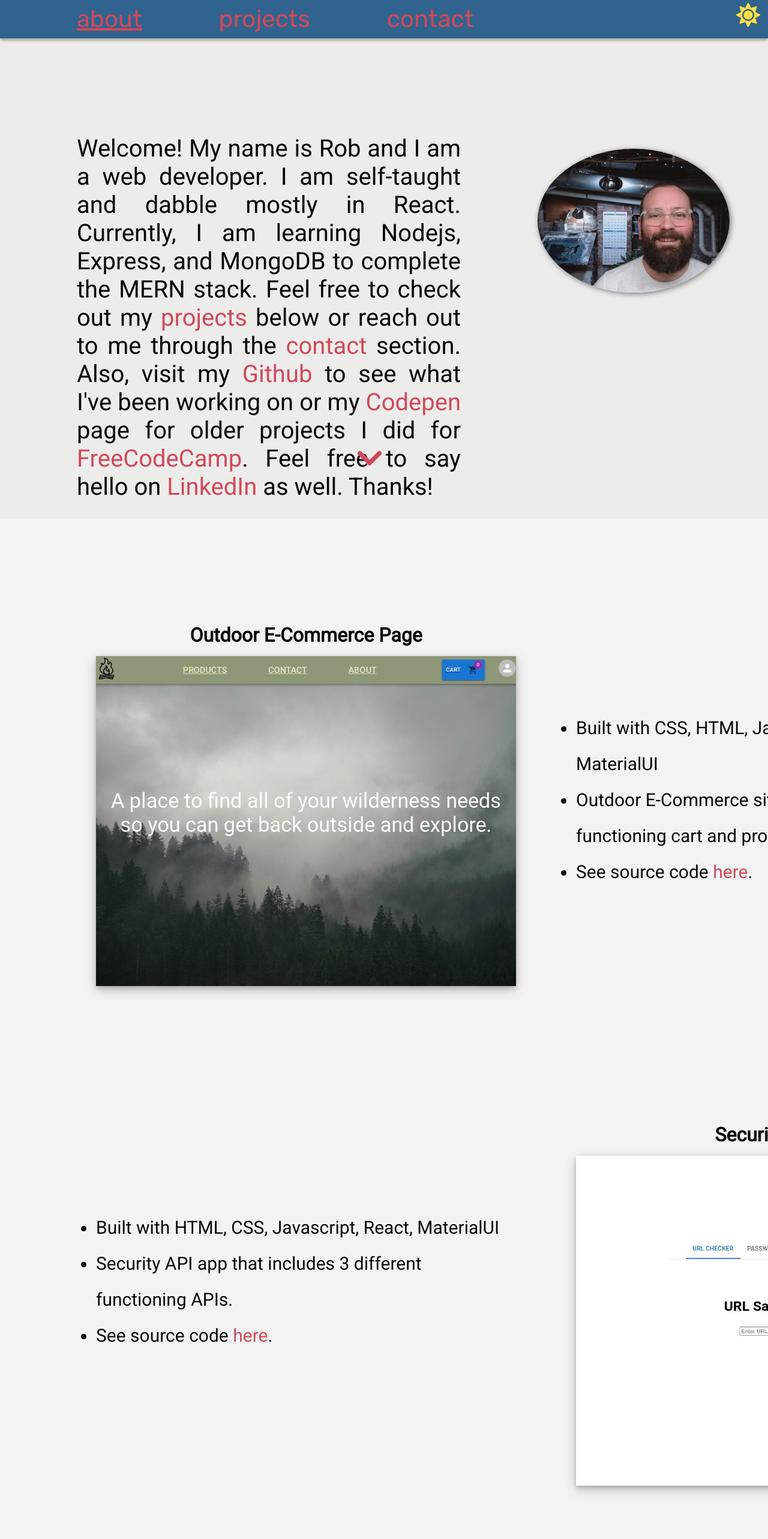
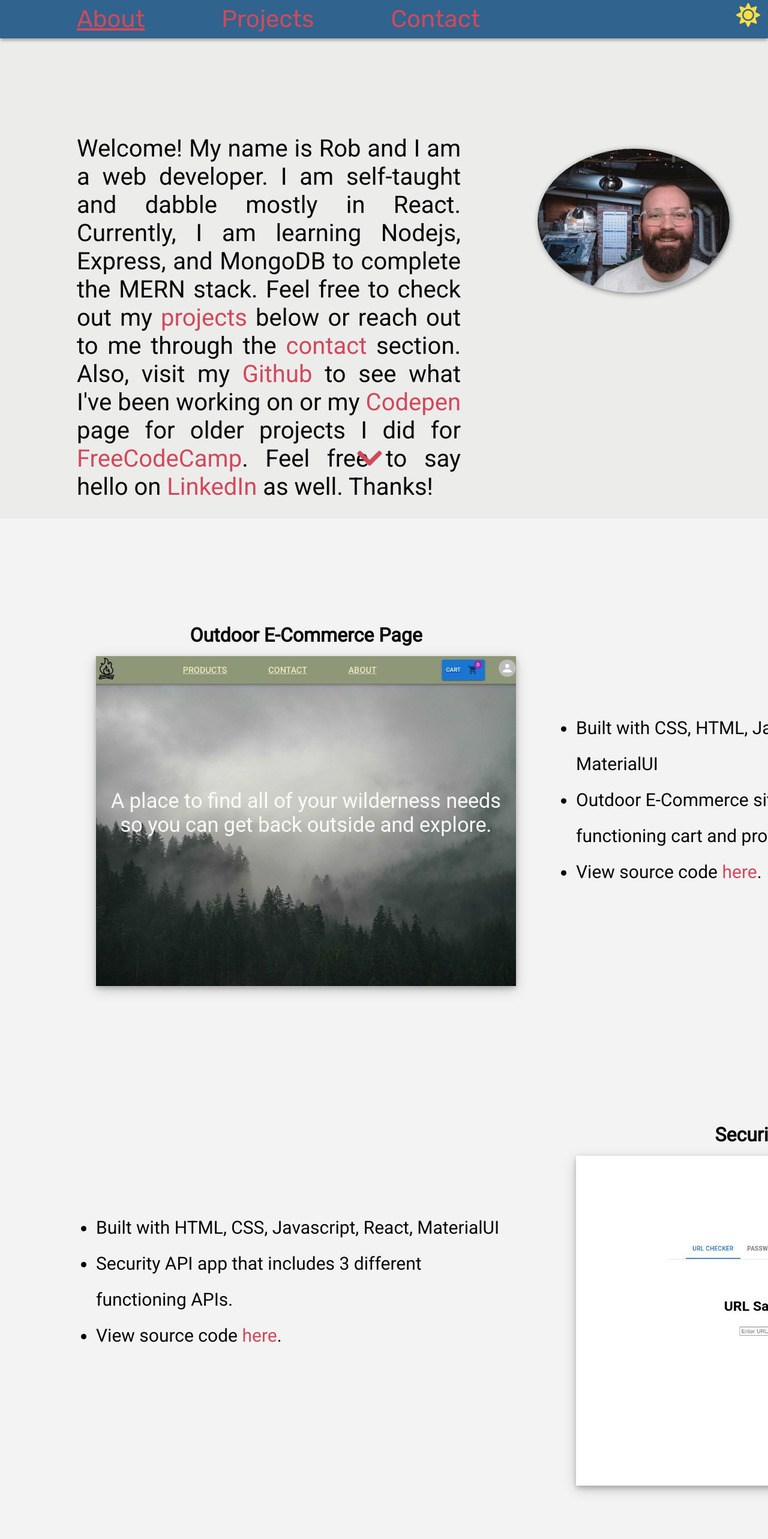
Before and after one commit to rkd412/my-portfolio, a React (Create React App) app: page / in a window 1280 px wide. Shown: the top 2566 px of the page at 60% size. Built offline with nearby package versions, Linux system fonts and the light colour scheme.

Commit message:
Changed mobile border CSS

```diff
--- a/src/components/desktop/About.module.css
+++ b/src/components/desktop/About.module.css
@@ -94,6 +94,7 @@
   flex-direction: column;
   float: right;
   transition: 0.8s;
+
 }
 
 .night-image {
--- a/src/components/desktop/NavBar.js
+++ b/src/components/desktop/NavBar.js
@@ -116,7 +116,7 @@
                 selected === "aboutnav" ? styles["selected"] : styles[""]
               }
             >
-              about
+              About
             </a>
           </li>
           <li>
@@ -128,7 +128,7 @@
                 selected === "projectsnav" ? styles["selected"] : styles[""]
               }
             >
-              projects
+              Projects
             </a>
           </li>
           <li>
@@ -140,7 +140,7 @@
                 selected === "contactnav" ? styles["selected"] : styles[""]
               }
             >
-              contact
+              Contact
             </a>
           </li>
           <li
--- a/src/components/desktop/Projects.js
+++ b/src/components/desktop/Projects.js
@@ -59,7 +59,7 @@
               products page.
             </li>
             <li>
-              See source code{" "}
+              View source code{" "}
               <a
                 aria-label="Outdoor E-Commerce Repository"
                 href="https://github.com/rkd412/outdoor-ecommerce"
@@ -86,7 +86,7 @@
               Security API app that includes 3 different functioning APIs.
             </li>
             <li>
-              See source code{" "}
+              View source code{" "}
               <a
                 aria-label="Security API App repository"
                 href="https://github.com/rkd412/security-api-app"
--- a/src/components/mobile/MobileAbout.module.css
+++ b/src/components/mobile/MobileAbout.module.css
@@ -72,8 +72,8 @@
   margin: 5vh auto 5vh auto;
   height: 30vh;
   width: 40vh;
-  border: 2px solid #ffffff;
   border-radius: 50%;
+  box-shadow: 2px 2px 10px 0px rgba(0, 0, 0, 0.5);
 }
 
 .day-image {
@@ -82,8 +82,8 @@
   margin: 5vh auto 5vh auto;
   height: 30vh;
   width: 40vh;
-  border: 2px solid #d1495b;
   border-radius: 50%;
+  box-shadow: 2px 2px 10px 0px rgba(0, 0, 0, 0.5);
 }
 
 .night-about-text {
--- a/src/components/mobile/MobileProjects.module.css
+++ b/src/components/mobile/MobileProjects.module.css
@@ -24,12 +24,12 @@
 
 .night-img-div {
   cursor: pointer;
-  border: 2px solid #ffffff;
+ box-shadow: 0 4px 8px 0 rgba(0, 0, 0, 0.2), 0 6px 20px 0 rgba(0, 0, 0, 0.19);
   cursor: pointer;
 }
 
 .day-img-div {
   cursor: pointer;
-  border: 4px solid #d1495b;
+ box-shadow: 0 4px 8px 0 rgba(0, 0, 0, 0.2), 0 6px 20px 0 rgba(0, 0, 0, 0.19);
   cursor: pointer;
 }
```
